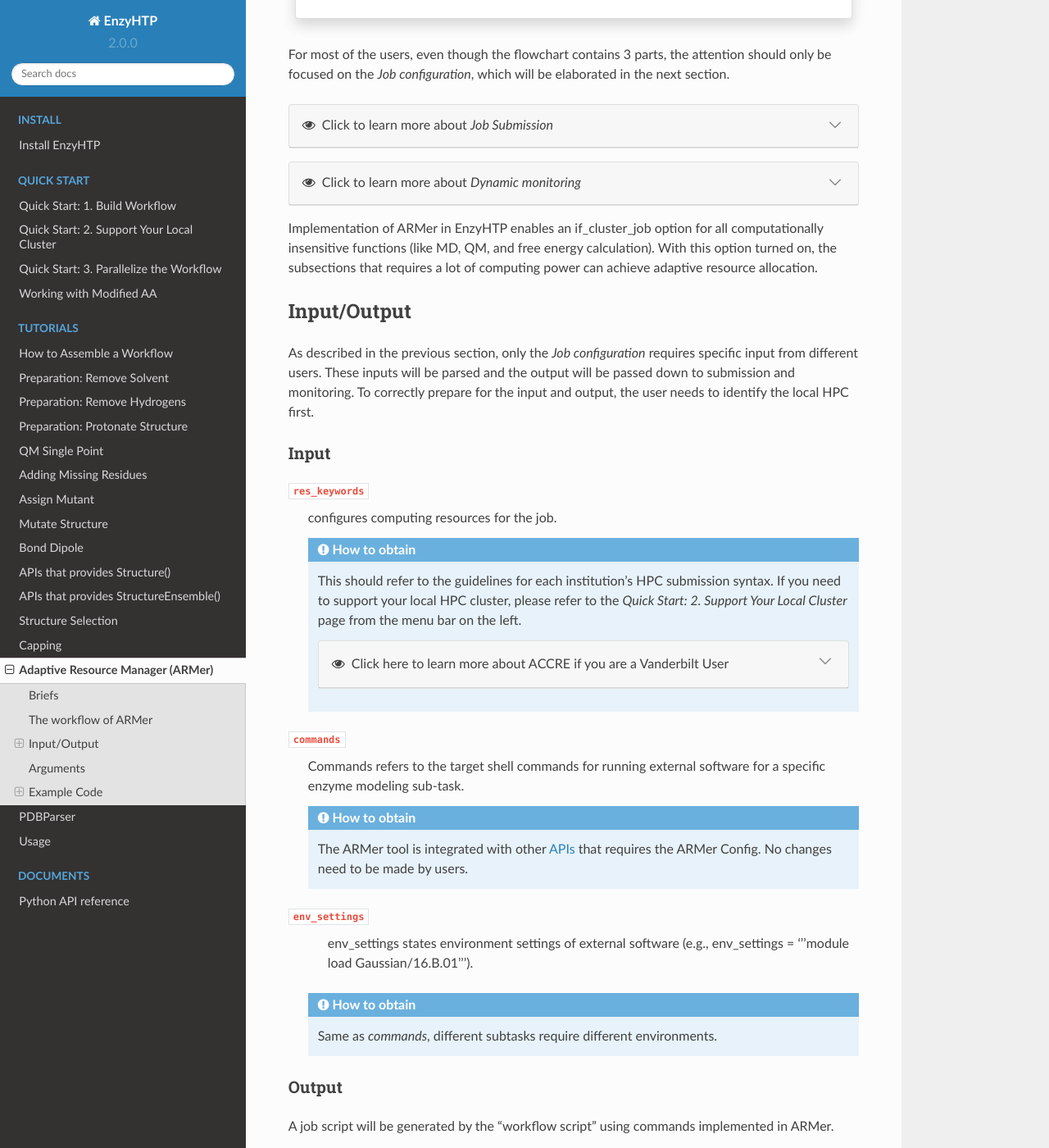
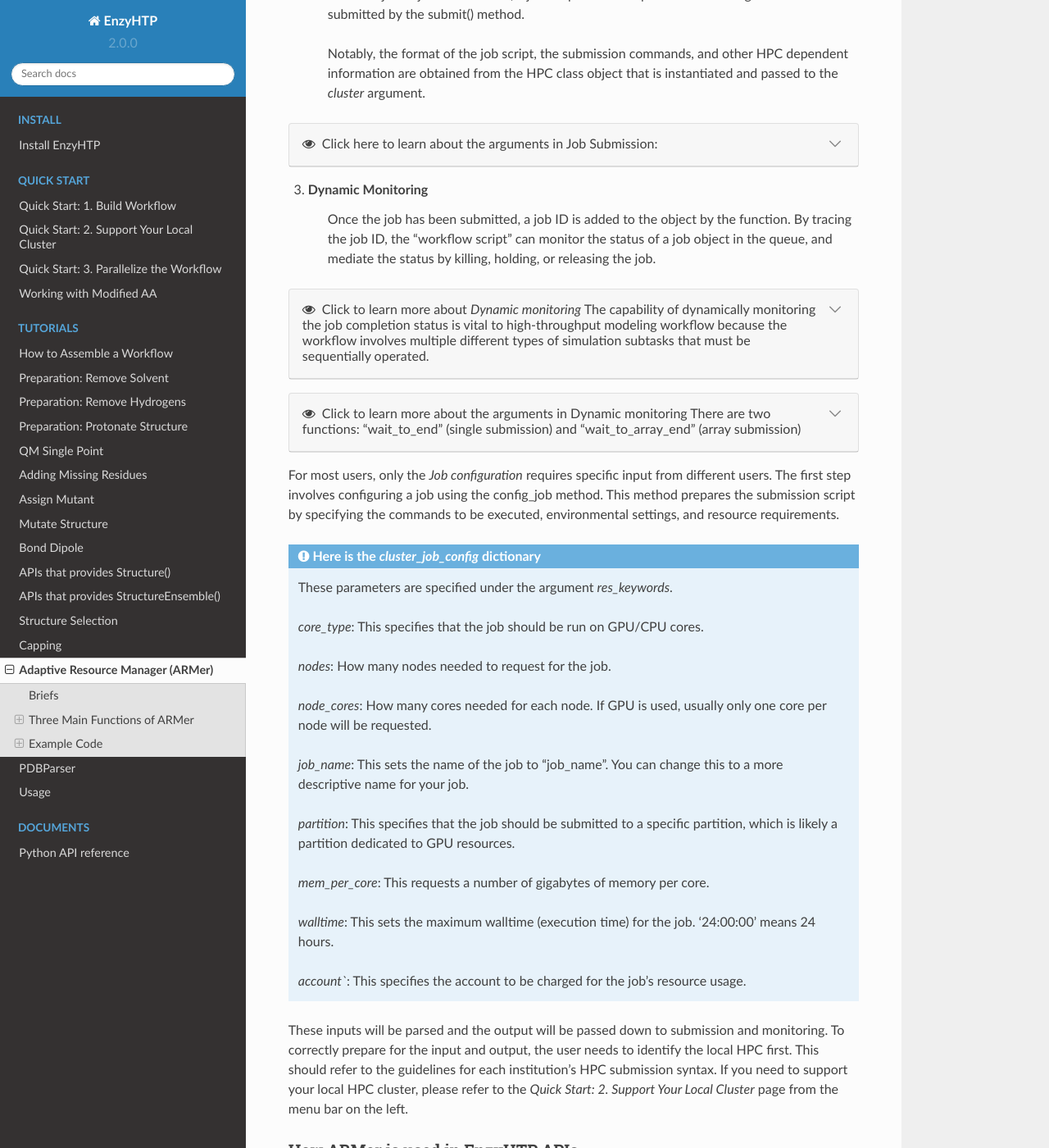
Before and after one commit to ChemBioHTP/enzyhtp_doc, a Sphinx documentation site: the page built from docs/source/sci_api_tutorial/armer.rst, in a window 1280 px wide and 1400 px high, scrolled down 1065 px. Shown: the whole window at 82% size. Built offline with Sphinx 7.4.7 and the Read the Docs theme 2.0.0, drawn with Linux system fonts in a browser that asks for light colours; some of the changed text lies outside the part shown.

Commit message:
revised ARMer tutorial --jiayue 0611

```diff
--- a/docs/source/sci_api_tutorial/armer.rst
+++ b/docs/source/sci_api_tutorial/armer.rst
@@ -6,8 +6,8 @@
 ==============================================
 In this API named ``Adaptive Resource Manager (ARMer)``, the primary objective is to enhance efficiency by ensuring that resources like CPUs (Central Processing Units) and GPUs (Graphics Processing Units) are used optimally, minimizing idle time and unnecessary resource reservation.
 In the context of enzyme modeling using EnzyHTP, ARMer is integrated into the workflow, which includes sub-tasks like mutant generation, molecular dynamics simulations, quantum mechanical calculations, and data analysis.
-Using commands implemented in the ARMer Python library, the workflow script configures, submits, and monitors new jobs in HPC clusters that pertain to the actual need of computing resources in a subtask of the workflow.
 This is in sharp contrast to the fixed resource allocation scheme where maximal computing resources are requested.
+For specific details, please refer to the `original paper <https://doi.org/10.1021/acs.jcim.3c00618>` linked.
 
 .. dropdown:: :fa:`eye,mr-1` Click to learn more about ARMer's architechture
 
@@ -19,95 +19,39 @@
 
     Then, the ARMer library enables the “workflow script” to run shell commands on other computational nodes these commands are wrapped in the job scripts in the HPC clusters.
 
-The workflow of ARMer
-==============================================
+.. dropdown:: :fa:`eye,mr-1` Click to learn more about ARMer's workflow
 
-.. panels::
+    The workflow of ARMer
+    ==============================================
 
-    :column: col-lg-12 col-md-12 col-sm-12 col-xs-12 p-2 text-left
+    .. panels::
 
-    .. image:: ../../figures/armer_architect.png
-        :width: 100%
-        :alt: single_point_api_io
-    |
+        :column: col-lg-12 col-md-12 col-sm-12 col-xs-12 p-2 text-left
 
-For most of the users, even though the flowchart contains 3 parts, the attention should only be focused on the `Job configuration`, which will be elaborated in the next section.
-
-.. dropdown:: :fa:`eye,mr-1` Click to learn more about `Job Submission`
-
-    With the job object instantiated, a job script for the required task can be generated and then submitted by the submit() method. Notably, the format of the job script, the submission commands, and other HPCdependent information are obtained from the HPC class object that is instantiated and passed to the `cluster` argument.
+        .. image:: ../../figures/armer_architect.png
+            :width: 100%
+            :alt: single_point_api_io
+        |
 
 
-.. dropdown:: :fa:`eye,mr-1` Click to learn more about `Dynamic monitoring`
 
-    Once the job has been submitted, a job ID is added to the object by the function. By tracing the job ID, the “workflow script” can monitor the status of a job object in the queue, and mediate the status by killing, holding, or releasing the job. Notably, the capability of dynamically monitoring the job completion status is vital to high-throughput modeling workflow.
-    This is because the workflow involves multiple different types of simulation subtasks that must be sequentially operated.
+Three Main Functions of ARMer
+==============================================
+The ARMer tool contains three main functions: config job (i.e.: submission script, etc.), submit, monitor (i.e.: wait_to_end)
 
-    Two methods have been implemented to achieve dynamic monitoring, they are: wait_to_end() and wait_to_array_end() methods. The wait_to_end() method checks the status of a job in the job queue within a certain period of time (i.e., every 30 s) and exits upon the detection of messages that indicate job completion, error, or cancellation. The wait_to_array_end() method takes multiple job objects and submits them in one job array. Similarly, this method also monitors the status of all jobs in the array regularly and dynamically appends new jobs to the array up to the maximal capacity (i.e., array size).
+1. Config Job (Submission Script Generation)
 
-Implementation of ARMer in EnzyHTP enables an if_cluster_job option for all computationally insensitive functions (like MD, QM, and free energy calculation). With this option turned on, the subsections that requires a lot of computing power can achieve adaptive resource allocation.
+    The config_job function serves as the constructor for creating a ClusterJob instance. It's responsible for setting up the submission script, which dictates how the job will be run on the HPC cluster.
 
-Input/Output
-==============================================
-As described in the previous section, only the `Job configuration` requires specific input from different users.
-These inputs will be parsed and the output will be passed down to submission and monitoring.
-To correctly prepare for the input and output, the user needs to identify the local HPC first.
+.. dropdown:: :fa:`eye,mr-1` Click here to learn what it does:
 
-Input
-------------------------------------------------
+    * Commands and Environment Setup:  It takes a set of commands (specific tasks to be performed), environmental settings (required software or libraries), and resource keywords (CPU/GPU requirements) as inputs.
 
-``res_keywords``
-    configures computing resources for the job.
+    * Script Generation: Combines these elements into a script which includes directives to the scheduler (like SLURM or PBS) on how to allocate resources and execute the computational tasks.
 
-    .. admonition:: How to obtain
+    * Dynamic Allocation: This approach allows the script to be tailored for specific tasks within the workflow, optimizing resource use.
 
-        This should refer to the guidelines for each institution's HPC submission syntax. If you need to support your local HPC cluster, please refer to the `Quick Start: 2. Support Your Local Cluster` page from the menu bar on the left.
-
-        .. dropdown:: :fa:`eye,mr-1` Click here to learn more about ACCRE if you are a Vanderbilt User
-
-            `core_type`: This specifies that the job should be run on GPU/CPU cores.
-
-            `nodes`: How many nodes needed to request for the job.
-
-            `node_cores`: How many cores needed for each node. If GPU is used, usually only one core per node will be requested.
-
-            `job_name`: This sets the name of the job to "job_name". You can change this to a more descriptive name for your job.
-
-            `partition`: This specifies that the job should be submitted to a specific partition, which is likely a partition dedicated to GPU resources.
-
-            `mem_per_core`: This requests a number of gigabytes of memory per core.
-
-            `walltime`: This sets the maximum walltime (execution time) for the job. '24:00:00' means 24 hours.
-
-            `account``: This specifies the account to be charged for the job's resource usage.
-
-``commands``
-    Commands refers to the target shell commands for running external software for a specific enzyme modeling sub-task.
-
-    .. admonition:: How to obtain
-
-        The ARMer tool is integrated with other `APIs <single_point.html>`_ that requires the ARMer Config. No changes need to be made by users.
-
-``env_settings``
-     env_settings states environment settings of external software (e.g., env_settings = ‘’’module load Gaussian/16.B.01’’’).
-
-    .. admonition:: How to obtain
-
-        Same as `commands`, different subtasks require different environments.
-
-
-Output
-------------------------------------------------
-A job script will be generated by the “workflow script” using commands implemented in ARMer.
-
-
-Arguments
-==============================================
-
-.. dropdown:: :fa:`eye,mr-1` Click to see full argument explanations
-
-    1. For Job Configuration:
-
+.. dropdown:: :fa:`eye,mr-1` Click here to learn about the arguments in Job Configuration:
     ``commands``
         refers to the target shell commands for running external software for a specific enzyme modeling sub-task
 
@@ -126,8 +70,13 @@
     ``period``
         the time cycle for detect job state (Unit: second)
 
+2. Job Submission
 
-    2. For Job Submission:
+    With the job object instantiated, a job script for the required task can be generated and then submitted by the submit() method.
+
+    Notably, the format of the job script, the submission commands, and other HPC dependent information are obtained from the HPC class object that is instantiated and passed to the `cluster` argument.
+
+.. dropdown:: :fa:`eye,mr-1` Click here to learn about the arguments in Job Submission:
 
     ``sub_dir``
         dir for submission. commands in the sub script usually run under this dir.
@@ -137,8 +86,15 @@
         (default: sub_dir/submit.cmd; will be sub_dir/submit_#.cmd if the file exists. # is a growing index)
 
 
-    3. For Job Monitoring:
+3. Dynamic Monitoring
+    Once the job has been submitted, a job ID is added to the object by the function. By tracing the job ID, the “workflow script” can monitor the status of a job object in the queue, and mediate the status by killing, holding, or releasing the job.
 
+.. dropdown:: :fa:`eye,mr-1` Click to learn more about `Dynamic monitoring`
+    The capability of dynamically monitoring the job completion status is vital to high-throughput modeling workflow because the workflow involves multiple different types of simulation subtasks that must be sequentially operated.
+
+    Two methods have been implemented to achieve dynamic monitoring, they are: wait_to_end() and wait_to_array_end() methods. The wait_to_end() method checks the status of a job in the job queue within a certain period of time (i.e., every 30 s) and exits upon the detection of messages that indicate job completion, error, or cancellation. The wait_to_array_end() method takes multiple job objects and submits them in one job array. Similarly, this method also monitors the status of all jobs in the array regularly and dynamically appends new jobs to the array up to the maximal capacity (i.e., array size).
+
+.. dropdown:: :fa:`eye,mr-1` Click to learn more about the arguments in Dynamic monitoring
     There are two functions: "wait_to_end" (single submission) and "wait_to_array_end" (array submission)
 
     ``period``
@@ -173,87 +129,163 @@
         * you can set the self value during config_job to make each job different
 
 
+
+For most users, only the `Job configuration` requires specific input from different users.
+The first step involves configuring a job using the config_job method. This method prepares the submission script by specifying the commands to be executed, environmental settings, and resource requirements.
+
+.. admonition:: Here is the `cluster_job_config` dictionary
+
+        These parameters are specified under the argument `res_keywords`.
+
+        `core_type`: This specifies that the job should be run on GPU/CPU cores.
+
+        `nodes`: How many nodes needed to request for the job.
+
+        `node_cores`: How many cores needed for each node. If GPU is used, usually only one core per node will be requested.
+
+        `job_name`: This sets the name of the job to "job_name". You can change this to a more descriptive name for your job.
+
+        `partition`: This specifies that the job should be submitted to a specific partition, which is likely a partition dedicated to GPU resources.
+
+        `mem_per_core`: This requests a number of gigabytes of memory per core.
+
+        `walltime`: This sets the maximum walltime (execution time) for the job. '24:00:00' means 24 hours.
+
+        `account``: This specifies the account to be charged for the job's resource usage.
+
+These inputs will be parsed and the output will be passed down to submission and monitoring.
+To correctly prepare for the input and output, the user needs to identify the local HPC first. This should refer to the guidelines for each institution's HPC submission syntax. If you need to support your local HPC cluster, please refer to the `Quick Start: 2. Support Your Local Cluster` page from the menu bar on the left.
+
+
+How ARMer is used in EnzyHTP APIs
+------------------------------------------------
+
+1. Developer Integration with Science APIs
+
+    Developers using EnzyHTP can directly leverage ARMer's capabilities through the platform's APIs.
+
+    In EnzyHTP, ARMer is integrated into the workflow, which includes sub-tasks like mutant generation, molecular dynamics simulations, quantum mechanical calculations, and data analysis.
+    Each subtask was a seperate science API that has different computing needs, which ARMer manages effectively.
+
+    Developers can utilize ARMer to tailor the computational resources specifically for the task at hand, whether it involves intensive CPU usage for molecular dynamics simulations or GPU resources for more complex quantum mechanical calculations.
+
+
+2. User Interaction via Configured API
+    For users, the interaction with ARMer is streamlined through configurations exposed by API developers:
+
+    Cluster Job Configuration Dictionary: This dictionary (cluster_job_config) shown above is provided by the API developers and exposes various configurable options that users can set according to their specific requirements. It includes parameters such as cluster type, environmental settings, and resource keywords.
+
+    Simplified Job Submission: Users don’t need to manage complex cluster configurations directly. Instead, they provide necessary parameters through a high-level interface, simplifying the computational aspects of enzyme modeling.
+
+
+Input
+------------------------------------------------
+    In the context of ARMer and EnzyHTP, the cluster is an object that represents a specific HPC cluster configuration. This object is usually an instance of a class that implements the ClusterInterface or a similar interface that ARMer can interact with.
+    In EnzyHTP, the input for ARMer should be all kinds of "clusters", for example, clusters for MD sampling, clusters for QM caluclations, etc.
+
+.. dropdown:: :fa:`eye,mr-1` Click here to see examples
+
+    .. admonition:: Example: how cluster_job_config is used in MD simulation sampling
+    (See `<#Example-code> for more examples`_)
+
+    .. code:: python
+
+        #Building MD Parameterization:
+        param_method = interface.amber.build_md_parameterizer(
+            ncaa_param_lib_path=f"{DATA_DIR}ncaa_lib",
+            force_fields=[
+                "leaprc.protein.ff14SB",
+                "leaprc.gaff",
+                "leaprc.water.tip3p",
+            ],
+        )
+
+         #Preparing Constraints:
+        mut_constraints = []
+        for cons in md_constraints:
+            mut_constraints.append(cons(mutant_stru))
+
+        #Configuring Cluster Job Settings: Sets up the configuration for the job submission to the cluster, specifically tailoring it for GPU-intensive tasks required in MD simulations.
+        md_cluster_job_config = {
+            "cluster" : Accre(),
+            "res_keywords" : {
+                "account" : "csb_gpu_acc",
+                "partition" : "pascal"
+            }
+        }
+
+        # Executes the equilibrium molecular dynamics sampling using the specified structure and parameters.
+        md_result = equi_md_sampling(
+            stru = mutant_stru,
+            param_method = param_method,
+            cluster_job_config = md_cluster_job_config, #The job configuration for submitting this task to the cluster.
+            job_check_period=10,
+            prod_constrain=mut_constraints,
+            prod_time=md_length,
+            record_period=md_length*0.1,
+            work_dir=f"{mutant_dir}/MD/"
+        )
+
 Example Code
 ==============================================
 
-1. Code to generate job submission script (single and array submission)
+Calculate single point energy for a QM cluster
 ---------------------------------------------------------
 
-.. admonition:: How input is prepared
-    (See `Details <#input-output>`_)
+In this example, we perform single point energy calculation for a QM region and for each snapshot from an ensemble of substrates of Kemp Eliminase.
+
+Note: This is a snippt of a workflow that illustrate how `cluster_job_config` is used in the QM single point Science API.Please refer to the specific API for more details.
 
 .. code:: python
 
-    from armer import ClusterJob
-    import clusters
+    qm_level_of_theory = QMLevelOfTheory(
+        basis_set="3-21G",
+        method="hf",
+    )
 
-    cluster = clusters.accre.Accre()
+    # MD sampling results
+    md_result = equi_md_sampling(
+        stru = mutant_stru,
+        param_method = param_method,
+        parallel_runs = 1,
+        cluster_job_config = md_cluster_job_config,
+        job_check_period=10,
+        prod_constrain=mut_constraints,
+        prod_time=md_length,
+        record_period=md_length*0.1,
+        work_dir=f"{mutant_dir}/MD/"
+    )[0]
 
-    # For a single submission
-    job = clusterJob.config job(
-        commands = "g16 < xxx.gjf > xxx.out",
-        cluster = cluster,
-        env_settings = cluster.G16_ENV['CPU'],
+    # Specifies how the QM calculations should be run on the HPC
+    qm_cluster_job_config = {
+        "cluster" : Accre(),
+        "res_keywords" : {
 
-        res_keywords = {'core_type' : 'cpu',
-                        'nodes' : '1',
-                        'nodes_core' : '8',
-                        'job_name' : 'TEST',
-                        'partition' : 'production',
-                        'mem_per_core' : '3G',
-                        'walltime': '24:00:00',
-                        'account' : 'xxx'
-                        }
-        )
-    job.submit(sub_dir="./")
-    job.wait_to_end(period=10)
+            'core_type' : 'cpu',
+            'nodes' : '1',
+            'nodes_core' : '8',
+            'job_name' : 'TEST',
+            'partition' : 'production',
+            'mem_per_core' : '3G',
+            'walltime': '24:00:00',
+            "account" : "yang_lab_csb",
+    }
 
-    # For array submission, 10 submissions in this case
-    jobs = []
+    # QM Calculation Function Call:
+    qm_results = single_point(
+        stru=md_result,
+        engine="gaussian",
+        method=qm_level_of_theory,
+        regions=["resi 101+254"],
+        cluster_job_config=qm_cluster_job_config,
+        job_check_period=60,
+        job_array_size=20,
+        work_dir=f"{mutant_dir}/QM_SPE/",
+    )
 
-    for i in range(10):
-        jobs.append(ClusterJob.config_job(
-            commands = "g16 < xxx.gjf > xxx.out",
-            cluster = cluster,
-            env_settings = cluster.G16_ENV['CPU'],
-            res_keywords = {'core_type' : 'cpu',
-                            'nodes' : '1',
-                            'nodes_core' : '8',
-                            'job_name' : 'TEST',
-                            'partition' : 'production',
-                            'mem_per_core' : '3G',
-                            'walltime': '24:00:00',
-                            'account' : 'xxx'
-                            },
-            sub_dir="./")
-        )
-    ClusterJob.wait_to_array_end(jobs, period = 30, array_size = 5)
+Please note that for QM and MD the `cluster_job_config`` is different.
 
-2. Sample job scripts that performs QM calculations
----------------------------------------------------------
-
-For ACCRE users, the SBATCH submission scripts will be generated first with the inputs provided above. Then the env_setting and commands will be tailored to specific tasks, in this case, the QM calculation using Gaussian16.
-The job script is generated by the "workflow script" inplemented in ARMer.
-
-.. code:: bash
-
-    #!/bin/bash
-    #SBATCH--nodes-1
-    #SBATCH --cpus-per-task=8
-
-    #SBATCH--job-name=EHTP OMcluster
-    #SBATCH--partition=production
-    #SBATOH--mem-per-cpu-36
-    #SBATCH--time 24:80;80
-    #SBATCH --account=xxx
-
-    module load Gaussian/16.8.61 # env_setting
-    mkdir $TMPDIR/SLURM_JOB_ID
-    export GAUSS_SCRDIR=$TMPDIR/$SLURM_J0B_ID
-
-    g16 < ./QM_cluster/qm_cluster_1.gjf> ./QM cluster/qm_cluster_1.out # commands
-    rm -rf $TMPDIR/$SLURM_J0B_ID
-
+This example neatly encapsulates the end-to-end process from configuring and running MD simulations to performing targeted QM calculations, all managed via ARMer for efficient resource use in a high-performance computing environment.
 
 Reference:
 Shao, Q., Jiang, Y., & Yang, Z. J. (2023). ENZYHTP computational directed evolution with Adaptive Resource Allocation. Journal of Chemical Information and Modeling, 63(17), 5650–5659. https://doi.org/10.1021/acs.jcim.3c00618
```
